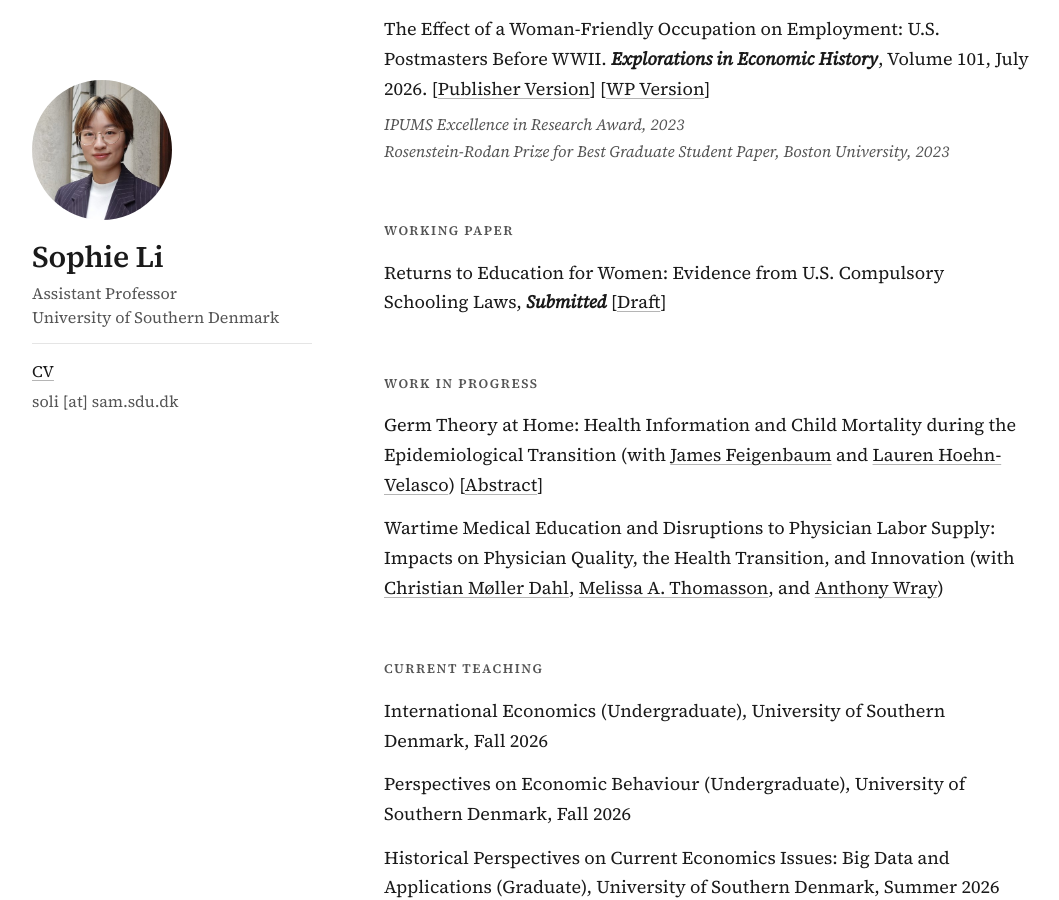
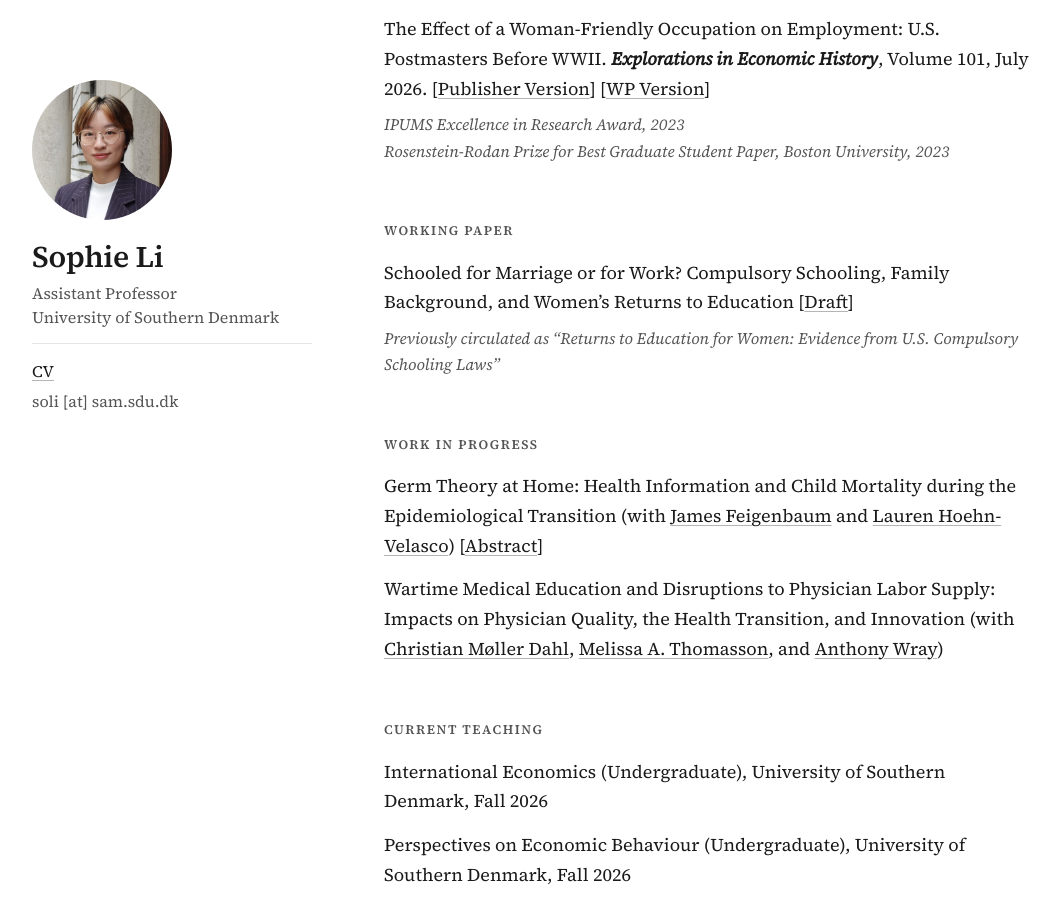
Before and after one commit to sophieli-econ/sophieli-econ.github.io, a Jekyll site: the page built from index.markdown, in a window 1280 px wide and 900 px high, scrolled down 381 px. Shown: the whole window, without its empty margins (108-1167 px from the left). Built offline with Jekyll 4.4.1, drawn with Linux system fonts in a browser that asks for light colours.

Commit message:
update title

```diff
--- a/index.markdown
+++ b/index.markdown
@@ -20,7 +20,9 @@ The Effect of a Woman-Friendly Occupation on Employment: U.S. Postmasters Before
 
 ### Working Paper
 
-Returns to Education for Women: Evidence from U.S. Compulsory Schooling Laws, **_Submitted_** [<a href="pdfs/SophieLi_Returns_Education.pdf" target="_blank" rel="noopener noreferrer">Draft</a>]
+Schooled for Marriage or for Work? Compulsory Schooling, Family Background, and Women's Returns to Education [<a href="pdfs/SophieLi_Returns_Education.pdf" target="_blank" rel="noopener noreferrer">Draft</a>]
+
+* Previously circulated as "Returns to Education for Women: Evidence from U.S. Compulsory Schooling Laws"
 
 ### Work in Progress
 
```
Also changed, not shown: 1 other file.
